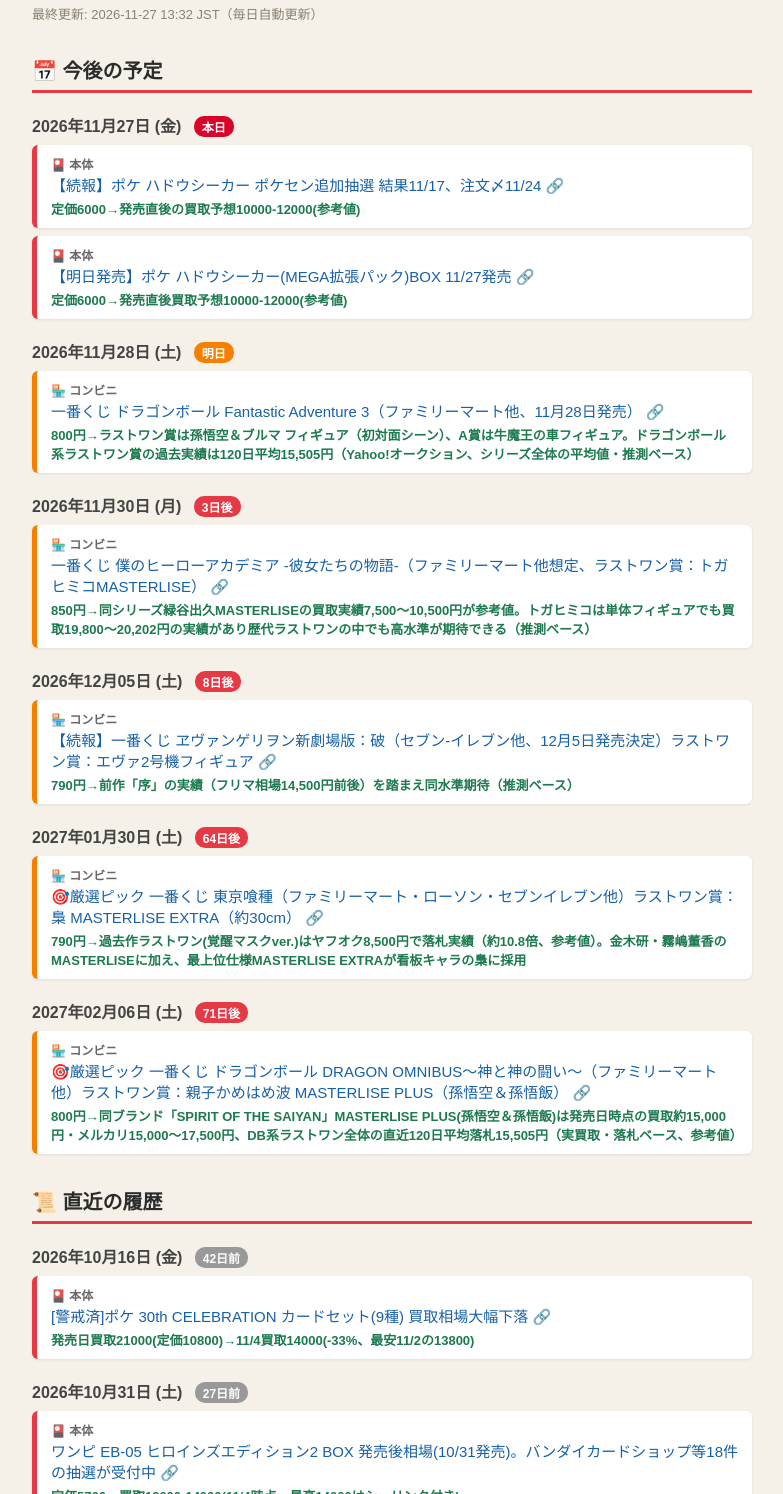
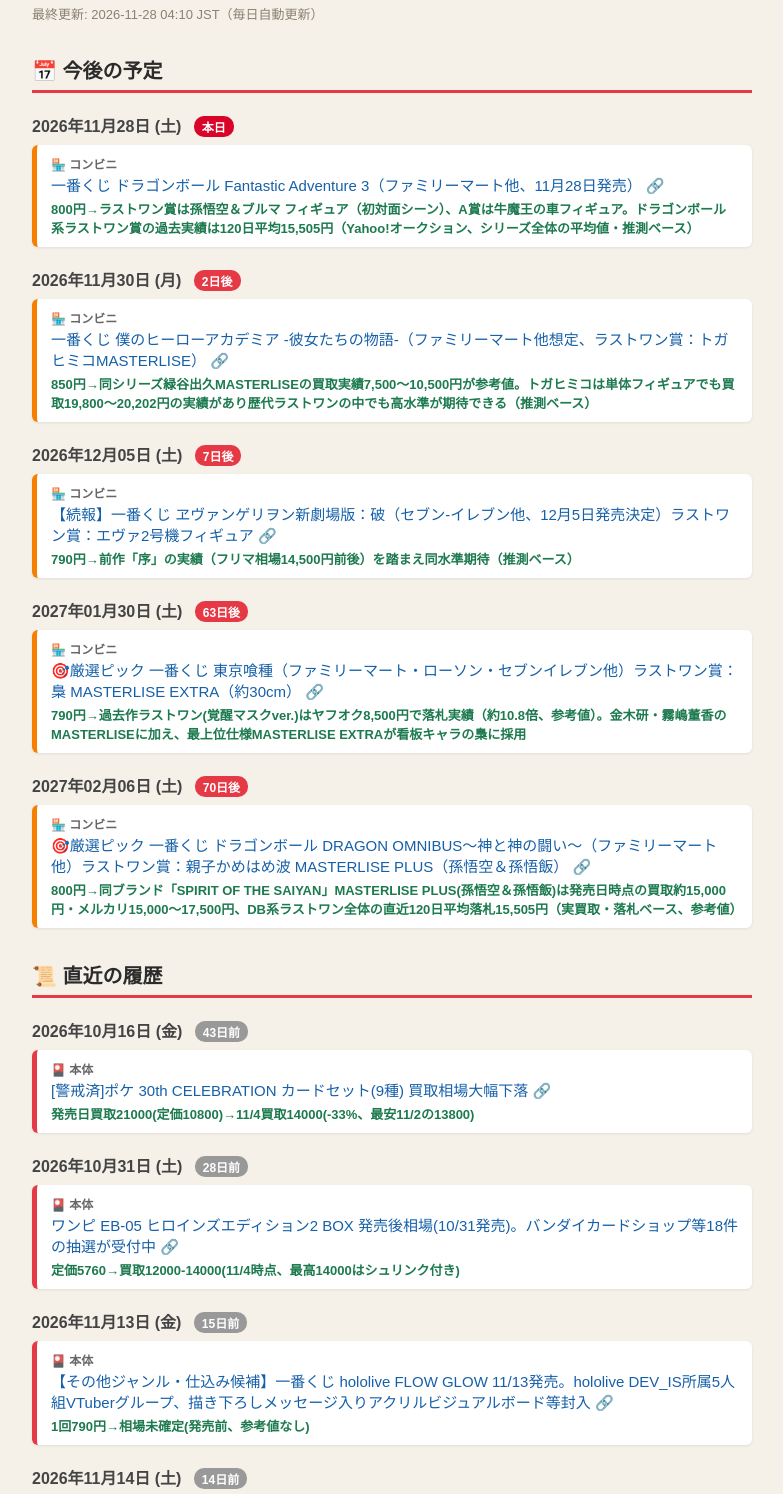
Before and after one commit to sajicosaji/resale-watch, a plain HTML site: page docs/index.html in a window 1280 px wide. Shown: the part 83-1577 px from the top of the page, without its empty margins (248-1031 px from the left). Drawn offline with Linux system fonts and the light colour scheme.

Commit message:
calendar: update

```diff
--- a/docs/index.html
+++ b/docs/index.html
@@ -45,30 +45,10 @@
 <body>
 <div class="wrap">
   <h1>🎴 転売ウォッチ カレンダー</h1>
-  <div class="updated">最終更新: 2026-11-27 13:32 JST（毎日自動更新）</div>
+  <div class="updated">最終更新: 2026-11-28 04:10 JST（毎日自動更新）</div>
 
   <h2>📅 今後の予定</h2>
-  <div class="date-group"><h3>2026年11月27日 (金) <span class="badge today">本日</span></h3>
-
-                <div class="item" style="border-left-color:#e63946">
-                    <div class="source">🎴 本体</div>
-                    <div class="topic"><a class="topic-link" href="https://www.pokemoncenter-online.com/9900000008482.html" target="_blank" rel="noopener">【続報】ポケ ハドウシーカー ポケセン追加抽選 結果11/17、注文〆11/24 🔗</a></div>
-
-
-
-                    <div class="price">定価6000→発売直後の買取予想10000-12000(参考値)</div>
-                </div>
-
-                <div class="item" style="border-left-color:#e63946">
-                    <div class="source">🎴 本体</div>
-                    <div class="topic"><a class="topic-link" href="https://www.pokemoncenter-online.com/9900000008482.html" target="_blank" rel="noopener">【明日発売】ポケ ハドウシーカー(MEGA拡張パック)BOX 11/27発売 🔗</a></div>
-
-
-
-                    <div class="price">定価6000→発売直後買取予想10000-12000(参考値)</div>
-                </div>
-</div>
-<div class="date-group"><h3>2026年11月28日 (土) <span class="badge tomorrow">明日</span></h3>
+  <div class="date-group"><h3>2026年11月28日 (土) <span class="badge today">本日</span></h3>
 
                 <div class="item" style="border-left-color:#f77f00">
                     <div class="source">🏪 コンビニ</div>
@@ -79,7 +59,7 @@
                     <div class="price">800円→ラストワン賞は孫悟空＆ブルマ フィギュア（初対面シーン）、A賞は牛魔王の車フィギュア。ドラゴンボール系ラストワン賞の過去実績は120日平均15,505円（Yahoo!オークション、シリーズ全体の平均値・推測ベース）</div>
                 </div>
 </div>
-<div class="date-group"><h3>2026年11月30日 (月) <span class="badge">3日後</span></h3>
+<div class="date-group"><h3>2026年11月30日 (月) <span class="badge">2日後</span></h3>
 
                 <div class="item" style="border-left-color:#f77f00">
                     <div class="source">🏪 コンビニ</div>
@@ -90,7 +70,7 @@
                     <div class="price">850円→同シリーズ緑谷出久MASTERLISEの買取実績7,500〜10,500円が参考値。トガヒミコは単体フィギュアでも買取19,800〜20,202円の実績があり歴代ラストワンの中でも高水準が期待できる（推測ベース）</div>
                 </div>
 </div>
-<div class="date-group"><h3>2026年12月05日 (土) <span class="badge">8日後</span></h3>
+<div class="date-group"><h3>2026年12月05日 (土) <span class="badge">7日後</span></h3>
 
                 <div class="item" style="border-left-color:#f77f00">
                     <div class="source">🏪 コンビニ</div>
@@ -101,7 +81,7 @@
                     <div class="price">790円→前作「序」の実績（フリマ相場14,500円前後）を踏まえ同水準期待（推測ベース）</div>
                 </div>
 </div>
-<div class="date-group"><h3>2027年01月30日 (土) <span class="badge">64日後</span></h3>
+<div class="date-group"><h3>2027年01月30日 (土) <span class="badge">63日後</span></h3>
 
                 <div class="item" style="border-left-color:#f77f00">
                     <div class="source">🏪 コンビニ</div>
@@ -112,7 +92,7 @@
                     <div class="price">790円→過去作ラストワン(覚醒マスクver.)はヤフオク8,500円で落札実績（約10.8倍、参考値）。金木研・霧嶋董香のMASTERLISEに加え、最上位仕様MASTERLISE EXTRAが看板キャラの梟に採用</div>
                 </div>
 </div>
-<div class="date-group"><h3>2027年02月06日 (土) <span class="badge">71日後</span></h3>
+<div class="date-group"><h3>2027年02月06日 (土) <span class="badge">70日後</span></h3>
 
                 <div class="item" style="border-left-color:#f77f00">
                     <div class="source">🏪 コンビニ</div>
@@ -125,7 +105,7 @@
 </div>
 
   <h2>📜 直近の履歴</h2>
-  <div class="date-group"><h3>2026年10月16日 (金) <span class="badge past">42日前</span></h3>
+  <div class="date-group"><h3>2026年10月16日 (金) <span class="badge past">43日前</span></h3>
 
                 <div class="item" style="border-left-color:#e63946">
                     <div class="source">🎴 本体</div>
@@ -136,7 +116,7 @@
                     <div class="price">発売日買取21000(定価10800)→11/4買取14000(-33%、最安11/2の13800)</div>
                 </div>
 </div>
-<div class="date-group"><h3>2026年10月31日 (土) <span class="badge past">27日前</span></h3>
+<div class="date-group"><h3>2026年10月31日 (土) <span class="badge past">28日前</span></h3>
 
                 <div class="item" style="border-left-color:#e63946">
                     <div class="source">🎴 本体</div>
@@ -147,7 +127,7 @@
                     <div class="price">定価5760→買取12000-14000(11/4時点、最高14000はシュリンク付き)</div>
                 </div>
 </div>
-<div class="date-group"><h3>2026年11月13日 (金) <span class="badge past">14日前</span></h3>
+<div class="date-group"><h3>2026年11月13日 (金) <span class="badge past">15日前</span></h3>
 
                 <div class="item" style="border-left-color:#e63946">
                     <div class="source">🎴 本体</div>
@@ -158,7 +138,7 @@
                     <div class="price">1回790円→相場未確定(発売前、参考値なし)</div>
                 </div>
 </div>
-<div class="date-group"><h3>2026年11月14日 (土) <span class="badge past">13日前</span></h3>
+<div class="date-group"><h3>2026年11月14日 (土) <span class="badge past">14日前</span></h3>
 
                 <div class="item" style="border-left-color:#e63946">
                     <div class="source">🎴 本体</div>
@@ -178,7 +158,7 @@
                     <div class="price">1回750円→相場未確定(発売前)</div>
                 </div>
 </div>
-<div class="date-group"><h3>2026年11月21日 (土) <span class="badge past">6日前</span></h3>
+<div class="date-group"><h3>2026年11月21日 (土) <span class="badge past">7日前</span></h3>
 
                 <div class="item" style="border-left-color:#e63946">
                     <div class="source">🎴 本体</div>
@@ -216,7 +196,7 @@
                     <div class="price">850円→同系統MASTERLISEフィギュアの買取実績2,400〜3,600円（ディアボロ・カーズの実例、DIOやディアボロより知名度が下がるため確度中程度）</div>
                 </div>
 </div>
-<div class="date-group"><h3>2026年11月22日 (日) <span class="badge past">5日前</span></h3>
+<div class="date-group"><h3>2026年11月22日 (日) <span class="badge past">6日前</span></h3>
 
                 <div class="item" style="border-left-color:#e63946">
                     <div class="source">🎴 本体</div>
@@ -227,7 +207,7 @@
                     <div class="price">1パック240円/1BOX5760円→相場未確定(参考値なし)</div>
                 </div>
 </div>
-<div class="date-group"><h3>2026年11月26日 (木) <span class="badge past">1日前</span></h3>
+<div class="date-group"><h3>2026年11月26日 (木) <span class="badge past">2日前</span></h3>
 
                 <div class="item" style="border-left-color:#e63946">
                     <div class="source">🎴 本体</div>
@@ -238,6 +218,26 @@
                     <div class="price">定価4400→フリマ8600-22222(18000成約例)</div>
                 </div>
 </div>
+<div class="date-group"><h3>2026年11月27日 (金) <span class="badge past">1日前</span></h3>
+
+                <div class="item" style="border-left-color:#e63946">
+                    <div class="source">🎴 本体</div>
+                    <div class="topic"><a class="topic-link" href="https://www.pokemoncenter-online.com/9900000008482.html" target="_blank" rel="noopener">【続報】ポケ ハドウシーカー ポケセン追加抽選 結果11/17、注文〆11/24 🔗</a></div>
+
+
+
+                    <div class="price">定価6000→発売直後の買取予想10000-12000(参考値)</div>
+                </div>
+
+                <div class="item" style="border-left-color:#e63946">
+                    <div class="source">🎴 本体</div>
+                    <div class="topic"><a class="topic-link" href="https://www.pokemoncenter-online.com/9900000008482.html" target="_blank" rel="noopener">【明日発売】ポケ ハドウシーカー(MEGA拡張パック)BOX 11/27発売 🔗</a></div>
+
+
+
+                    <div class="price">定価6000→発売直後買取予想10000-12000(参考値)</div>
+                </div>
+</div>
 </div>
 </body>
 </html>
```
